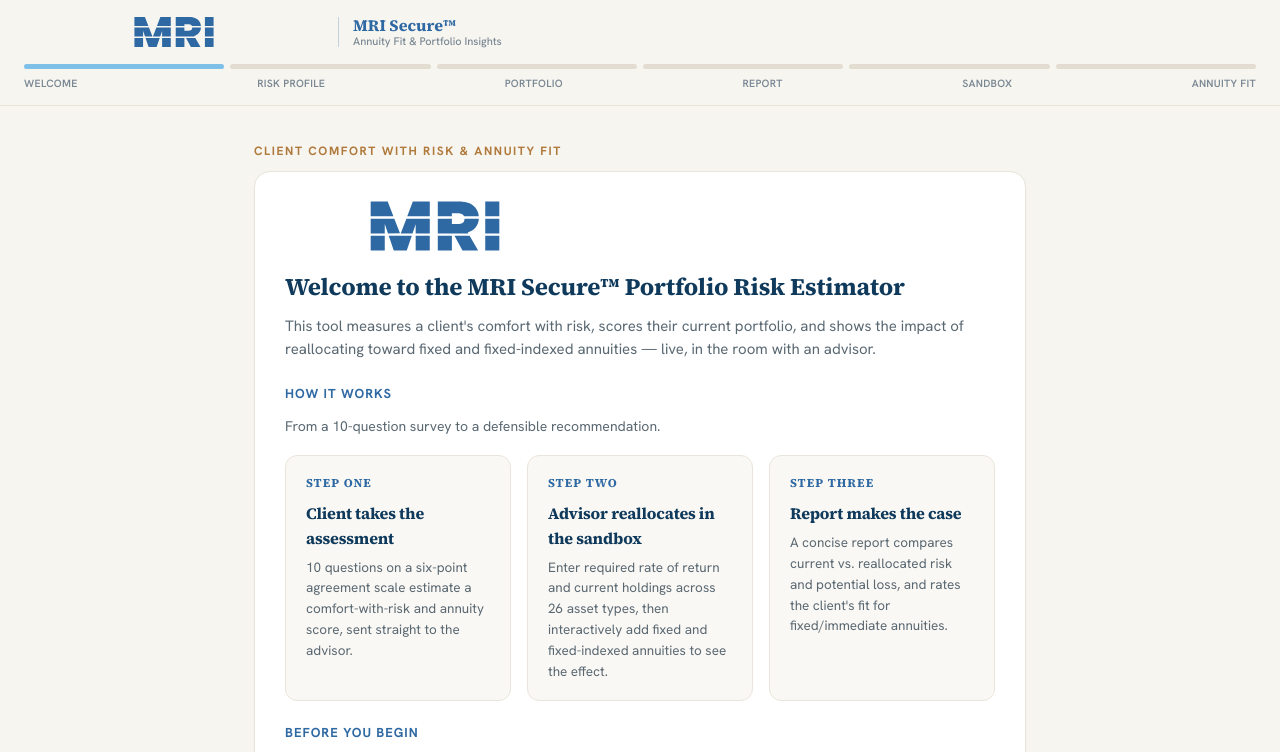
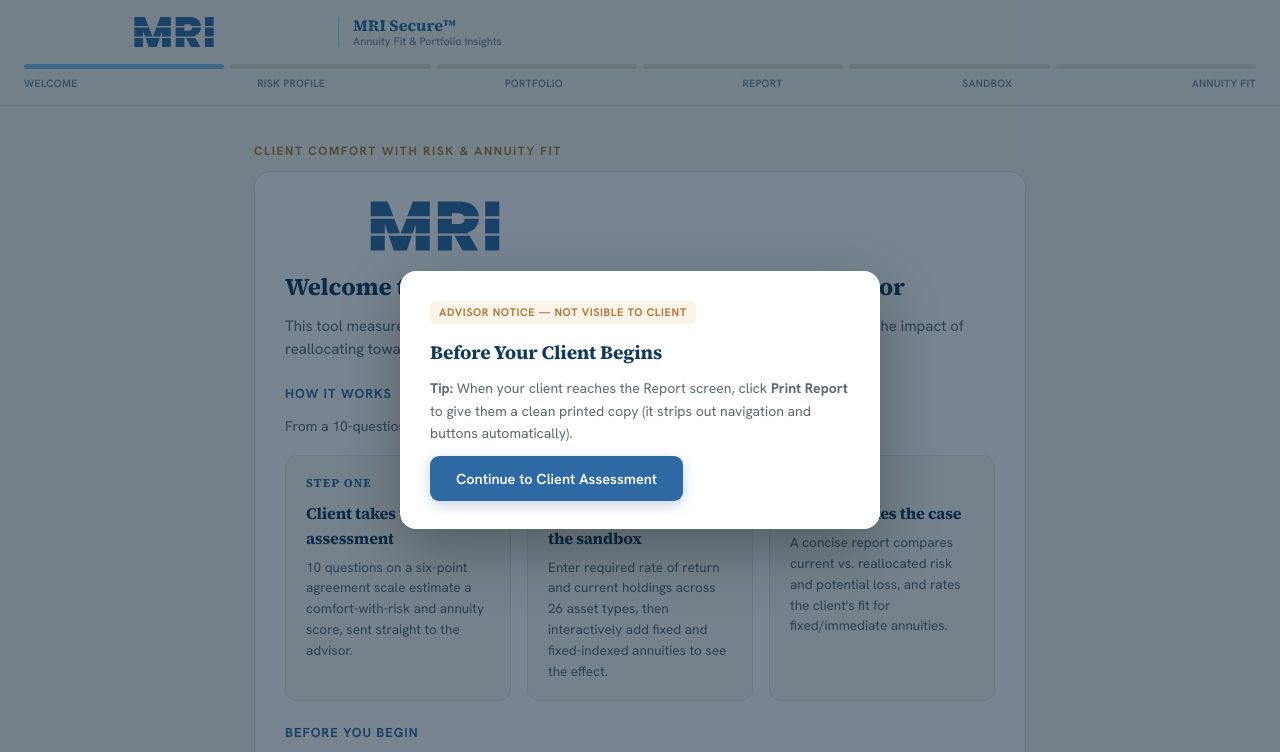
Before and after one commit to Money-and-Risk-Inventory/MRISECURE-, a plain HTML site: page index.html in a window 1280 px wide. Shown: the top 752 px of the page. Drawn offline with Linux system fonts and the light colour scheme.

Commit message:
Implement advisor modal and update print styles
Added an advisor modal for client guidance and updated print styles.

```diff
--- a/index.html
+++ b/index.html
@@ -119,9 +119,32 @@
     .asset-row{grid-template-columns:1fr 96px 34px}
     .dollar-input input{padding-left:20px;font-size:13.5px}
   }
+  @media print{
+    header.topbar, footer, .progress-wrap, .btn-row, .debug-toggle, .debug-panel, .eyebrow{display:none!important}
+    body{background:#fff}
+    main{padding:0;max-width:100%}
+    .card{box-shadow:none;border:none;padding:0}
+  }
+  .advisor-modal-overlay{position:fixed;inset:0;background:rgba(10,34,54,.55);z-index:200;display:flex;align-items:center;justify-content:center;padding:20px}
+  .advisor-modal{background:#fff;border-radius:16px;max-width:480px;padding:28px 30px;box-shadow:0 20px 60px rgba(0,0,0,.3)}
+  .advisor-modal h3{font-size:19px;margin-bottom:10px}
+  .advisor-modal p{font-size:14px;color:var(--muted);margin-bottom:12px;line-height:1.6}
+  .advisor-modal .tag{display:inline-block;font-size:11px;font-weight:700;letter-spacing:.6px;text-transform:uppercase;color:var(--gold);background:#faf3e8;border-radius:6px;padding:3px 9px;margin-bottom:14px}
+  @media print{ .advisor-modal-overlay{display:none!important} }
 </style>
 </head>
 <body>
+
+<div class="advisor-modal-overlay" id="advisorModal">
+  <div class="advisor-modal">
+    <div class="tag">Advisor Notice — Not Visible to Client</div>
+    <h3>Before Your Client Begins</h3>
+    <p><b>Tip:</b> When your client reaches the Report screen, click <b>Print Report</b> to give them a clean printed copy (it strips out navigation and buttons automatically).</p>
+    <div class="btn-row" style="margin-top:8px">
+      <button class="btn btn-primary" onclick="document.getElementById('advisorModal').style.display='none'">Continue to Client Assessment</button>
+    </div>
+  </div>
+</div>
 
 <svg style="position:absolute;width:0;height:0;overflow:hidden" aria-hidden="true">
   <defs>
@@ -277,6 +300,7 @@
       <div class="feedback-block" style="border-left-color:var(--warn)"><b>Potential Annual Loss (VAR):</b> <span id="out_var">—</span> — in any given year, this portfolio could lose roughly this much.</div>
       <div class="btn-row">
         <button class="btn btn-secondary" onclick="goTo(2)">Back to Portfolio</button>
+        <button class="btn btn-secondary" onclick="window.print()">Print Report</button>
         <button class="btn btn-primary" onclick="goTo(4)">Explore the Sandbox</button>
       </div>
     </div>
@@ -368,7 +392,7 @@
    CONFIGURATION — SpreadsheetWeb Hub connection
    ============================================================ */
 const CONFIG = {
-  apiEndpoint: 'https://private.spreadsheetweb.com/api/calculations/calculatesinglesimple',
+  apiEndpoint: 'https://mri-secure-proxy.vercel.app/api/calculate',
   applicationId: '4dd712a6-09df-471b-ae28-7a9392009851',
   workspaceId: 'd6961a34-9f47-4dfd-adeb-8ac7bd0ed0d8',
 
```
